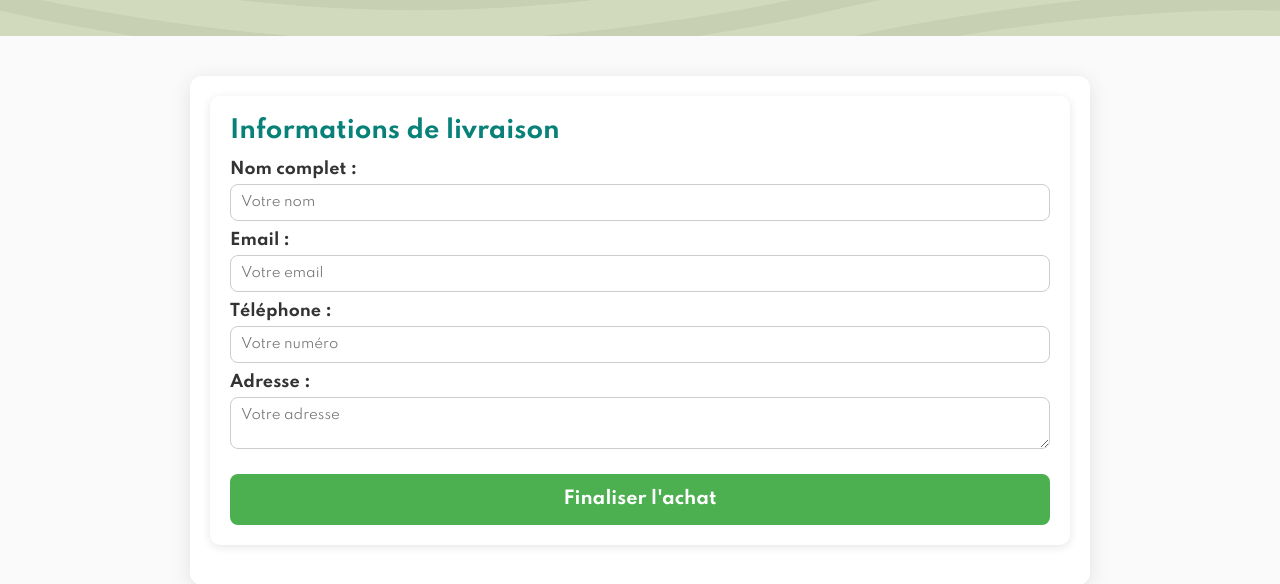
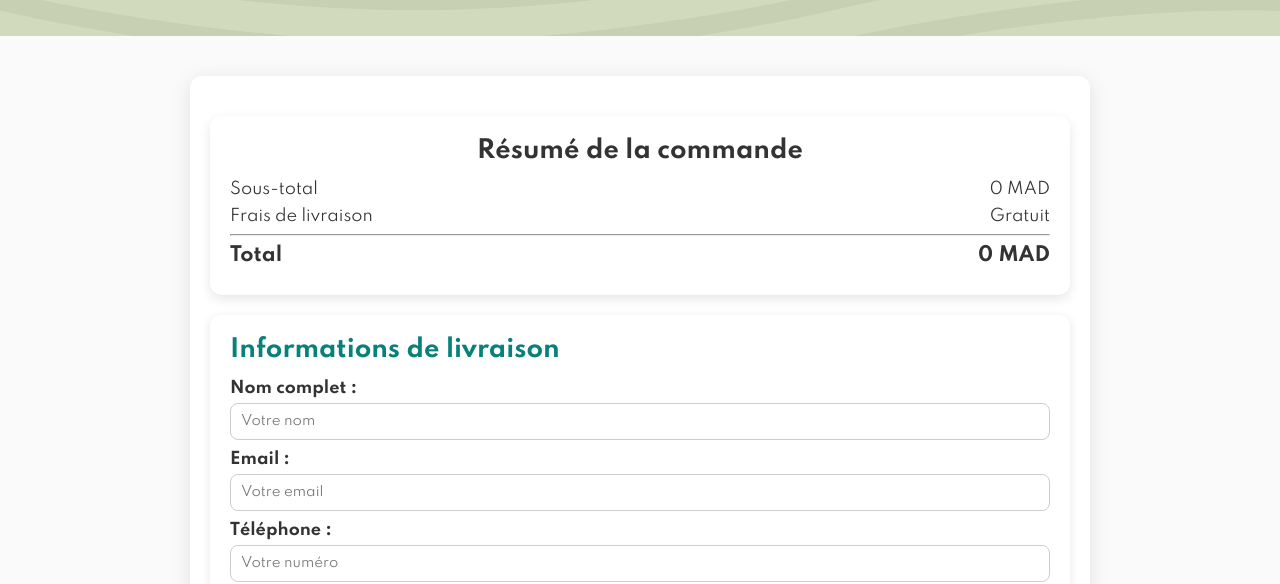
Before and after one commit to ayman2020xx/Zitouna, a website: page checkout.html in a window 1280 px wide. Shown: the part 236-820 px from the top of the page. Drawn offline with Linux system fonts and the light colour scheme.

Commit message:
Update checkout.html

```diff
--- a/checkout.html
+++ b/checkout.html
@@ -6,7 +6,6 @@
   <title>Finaliser l'achat - Zitouna</title>
   <link rel="stylesheet" href="https://pro.fontawesome.com/releases/v5.10.0/css/all.css" />
   <link rel="stylesheet" href="details.css" />
-  <link rel="shortcut icon" href="icon.jpg" type="image/x-icon">
   <style>
     /* Temporary styles until we refine details.css for checkout */
     #checkout {
@@ -132,6 +131,60 @@
   font-size: 1.2rem;
 }
 
+
+
+
+
+
+
+
+
+
+
+.cart-summary {
+  max-width: 3500px;
+  background: #fff;
+  padding: 20px;
+  border-radius: 12px;
+  box-shadow: 0 4px 12px rgba(0,0,0,0.1);
+  margin: 20px auto;
+}
+
+.cart-summary h2 {
+  font-size: 1.5rem;
+  margin-bottom: 15px;
+  text-align: center;
+}
+
+.summary-line {
+  display: flex;
+  justify-content: space-between;
+  margin: 8px 0;
+}
+
+.summary-line.total {
+  font-weight: bold;
+  font-size: 1.2rem;
+}
+
+.checkout-btn {
+  display: block;
+  width: 100%;
+  padding: 12px;
+  background: linear-gradient(45deg, #2f855a, #38a169);
+  color: white;
+  border: none;
+  border-radius: 8px;
+  font-size: 1.1rem;
+  margin-top: 20px;
+  cursor: pointer;
+  transition: background 0.3s ease;
+}
+
+.checkout-btn:hover {
+  background: linear-gradient(45deg, #38a169, #2f855a);
+}
+
   </style>
 </head>
 <body>
@@ -159,6 +212,15 @@
   <!-- Checkout Section -->
   <section id="checkout" class="section-p1">
 
+    <div class="cart-summary">
+  <h2>Résumé de la commande</h2>
+  <div class="summary-line"><span>Sous-total</span><span id="subtotal">0 MAD</span></div>
+  <div class="summary-line"><span>Frais de livraison</span><span>Gratuit</span></div>
+  <hr>
+  <div class="summary-line total"><span>Total</span><span id="total">0 MAD</span></div>
+</div>
+
+
     <form id="checkout-form">
       <h2>Informations de livraison</h2>
 
@@ -174,7 +236,7 @@
       <label for="adresse">Adresse :</label>
       <textarea id="adresse" name="adresse" placeholder="Votre adresse" required></textarea>
 
-      <button type="submit" class="finaliser-achat-btn" id="finaliser-btn">Finaliser l'achat</button>
+      <button type="submit" class="finaliser-achat-btn">Finaliser l'achat</button>
     </form>
 
     <div id="confirmation-message"></div>
```
